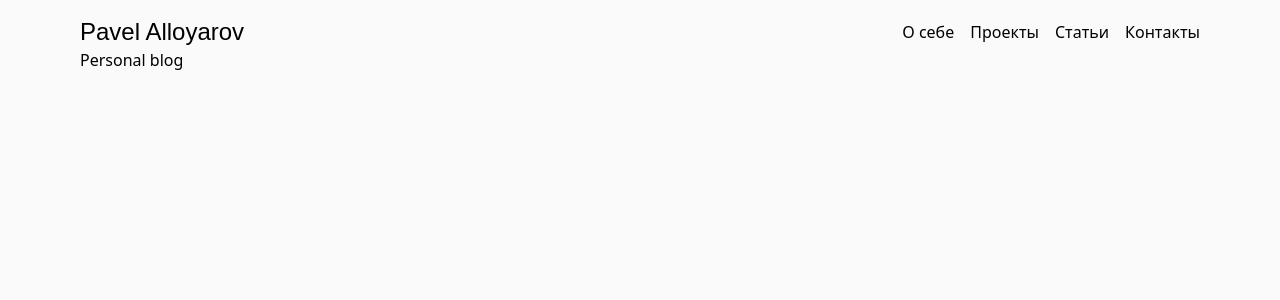
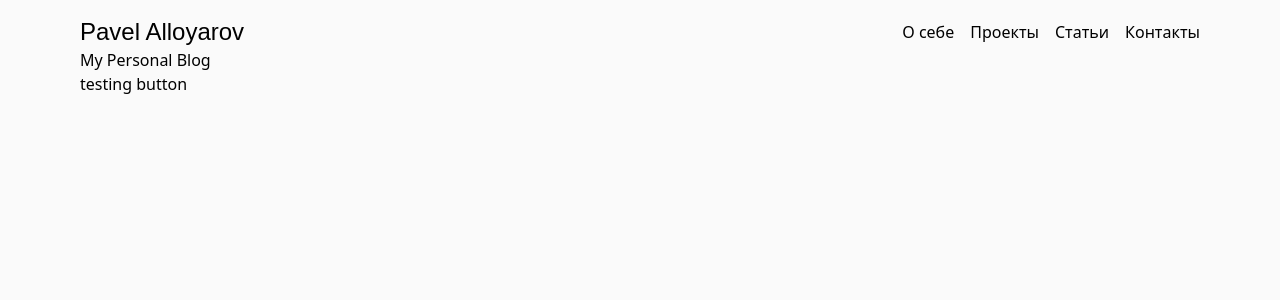
Before and after one commit to allpavel/personal, a Next.js app: page / in a window 1280 px wide. Shown: the top 300 px of the page. Built offline with nearby package versions, Linux system fonts and the light colour scheme; a web font is replaced by a local one.

Commit message:
add a skip link

```diff
--- /dev/null
+++ b/app/components/SkipLink/SkipLink.tsx
@@ -0,0 +1,12 @@
+import Link from "next/link";
+
+export function SkipLink() {
+  return (
+    <Link
+      href={"#maincontent"}
+      className="sr-only focus:not-sr-only active:not-sr-only"
+    >
+      Skip to the main content
+    </Link>
+  );
+}
--- a/app/layout.tsx
+++ b/app/layout.tsx
@@ -1,6 +1,7 @@
 import Header from "./components/Header/Header";
 import { Ephesis } from "next/font/google";
 import "./globals.css";
+import { SkipLink } from "./components/SkipLink/SkipLink";
 
 const ephesis = Ephesis({
   subsets: ["latin"],
@@ -17,6 +18,7 @@ export default function RootLayout({
   return (
     <html lang="en" className={ephesis.variable}>
       <body className="mx-auto flex max-w-6xl flex-col bg-zinc-50 p-4">
+        <SkipLink />
         <Header />
         {children}
       </body>
--- a/app/page.tsx
+++ b/app/page.tsx
@@ -1,3 +1,8 @@
 export default function Home() {
-  return <main className="shrink-0 grow">Personal blog</main>;
+  return (
+    <main className="shrink-0 grow" id="maincontent">
+      <h1>My Personal Blog</h1>
+      <button>testing button</button>
+    </main>
+  );
 }
```
